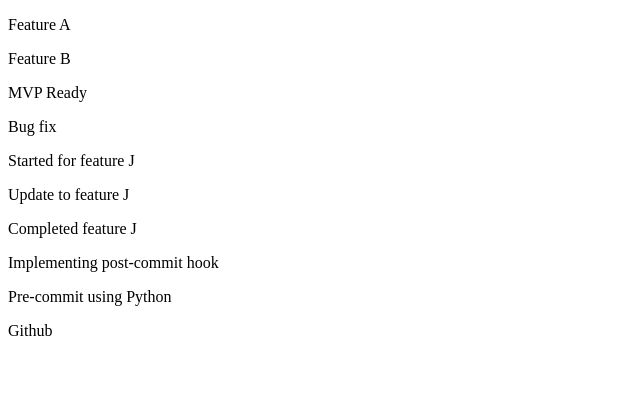
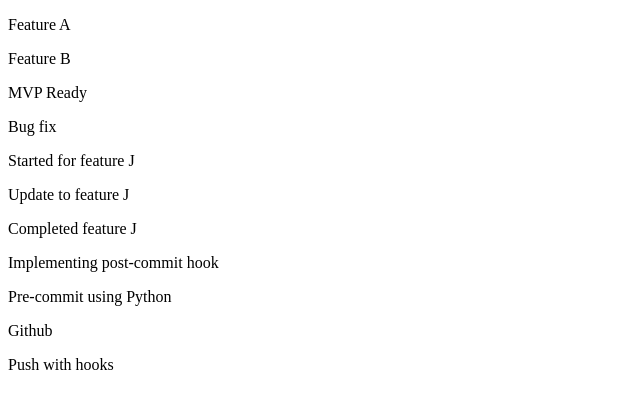
Before and after one commit to harunisiaho/first_repo, a plain HTML site: page index.html in a window 1280 px wide. Shown: the whole page, without its empty margins (0-640 px from the left). Drawn offline with Linux system fonts and the light colour scheme.

Commit message:
push with hooks

```diff
--- a/index.html
+++ b/index.html
@@ -16,5 +16,6 @@
     <p>Implementing post-commit hook</p>
     <p>Pre-commit using Python</p>
     <p>Github</p>
+    <p>Push with hooks</p>
 </body>
 </html>
```
